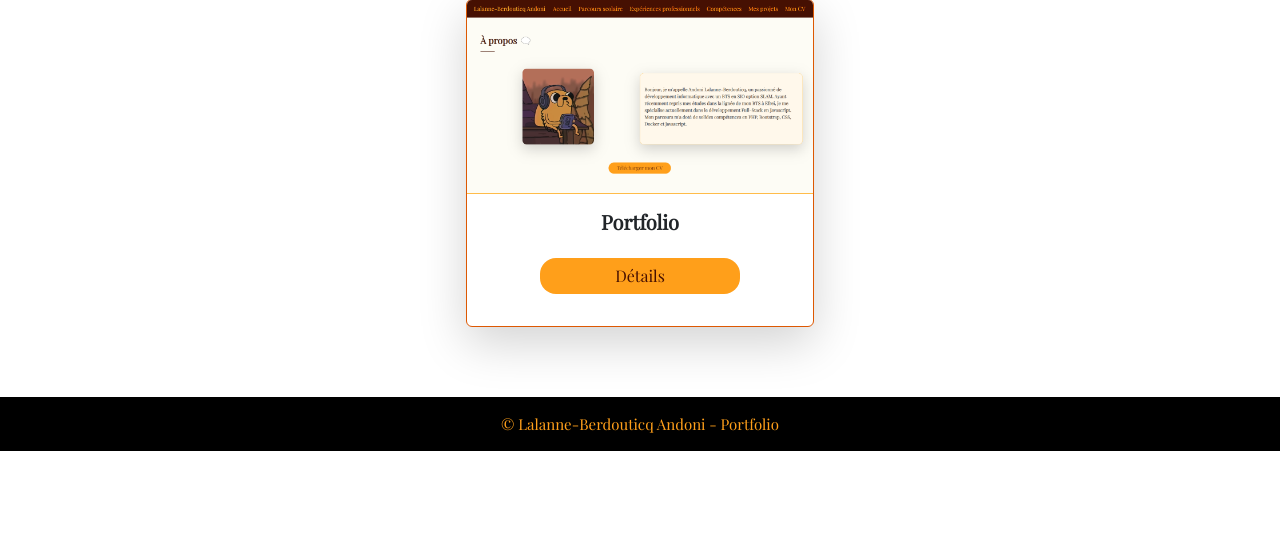
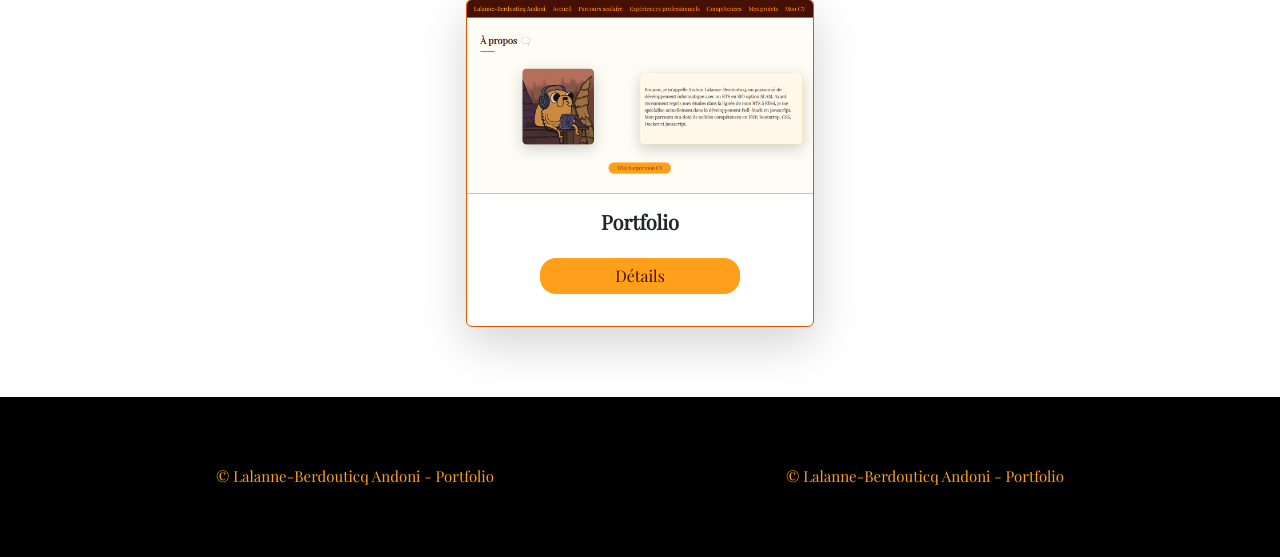
Before and after one commit to Akeops/lalanne-berdouticq-andoni, a PHP site: page / in a window 1280 px wide. Shown: the part 3937-4494 px from the top of the page. Before the commit the page ends 4388 px from the top, so only its background shows below. Run offline with PHP 8.4, Linux system fonts and the light colour scheme.

Commit message:
J'ai commencé à modifier le footer

```diff
--- a/programme/css/app.css
+++ b/programme/css/app.css
@@ -601,11 +601,22 @@ p a {
 
 /*----- FOOTER -----*/
 
-.footer {
+footer {
+  display: flex;
+  align-items: center;
+  justify-content: center;
   background-color: black !important;
   color: #ff9f1a !important;
   font-size: 15px !important;
-  width: 100%;
+  width: 100% !important;
+  height: 10rem !important;
+  margin: 0 !important;
+
+
+}
+
+.containerFooter {
+  top: 50%;
 }
 
 
--- a/programme/pages/commons/template.php
+++ b/programme/pages/commons/template.php
@@ -15,7 +15,15 @@
         <?php require("menu.php"); ?>
         <?= $content ?>
         <footer>
-            <div class="text-center p-3 footer">© Lalanne-Berdouticq Andoni - Portfolio</div>
+            <div class="container text-center">
+                <div class="row align-items-start containerFooter">
+                    <div class="col">
+                        © Lalanne-Berdouticq Andoni - Portfolio
+                    </div>
+                    <div class="col">
+                        © Lalanne-Berdouticq Andoni - Portfolio
+                    </div>
+                </div>
         </footer>
     </body>
 </html>
```
